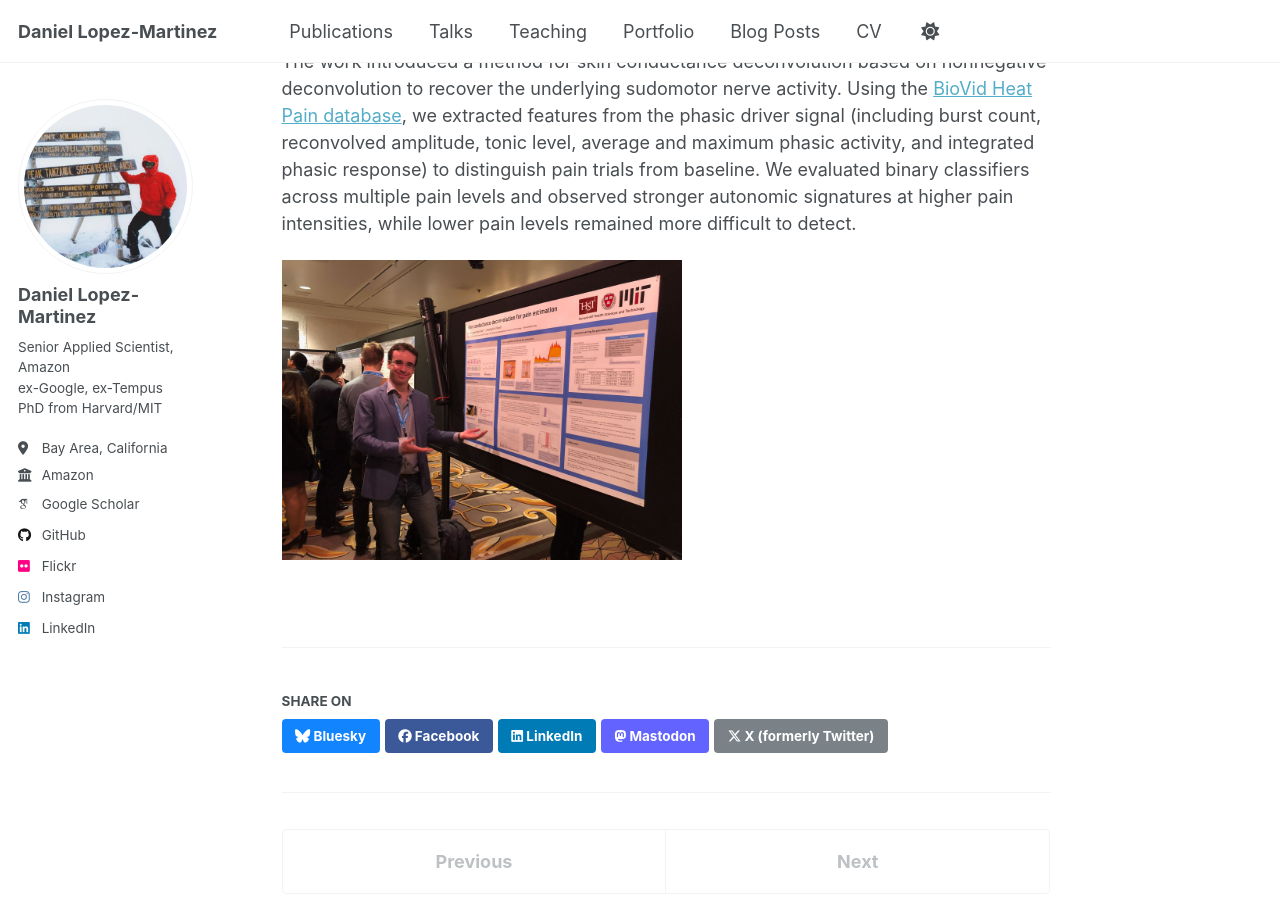
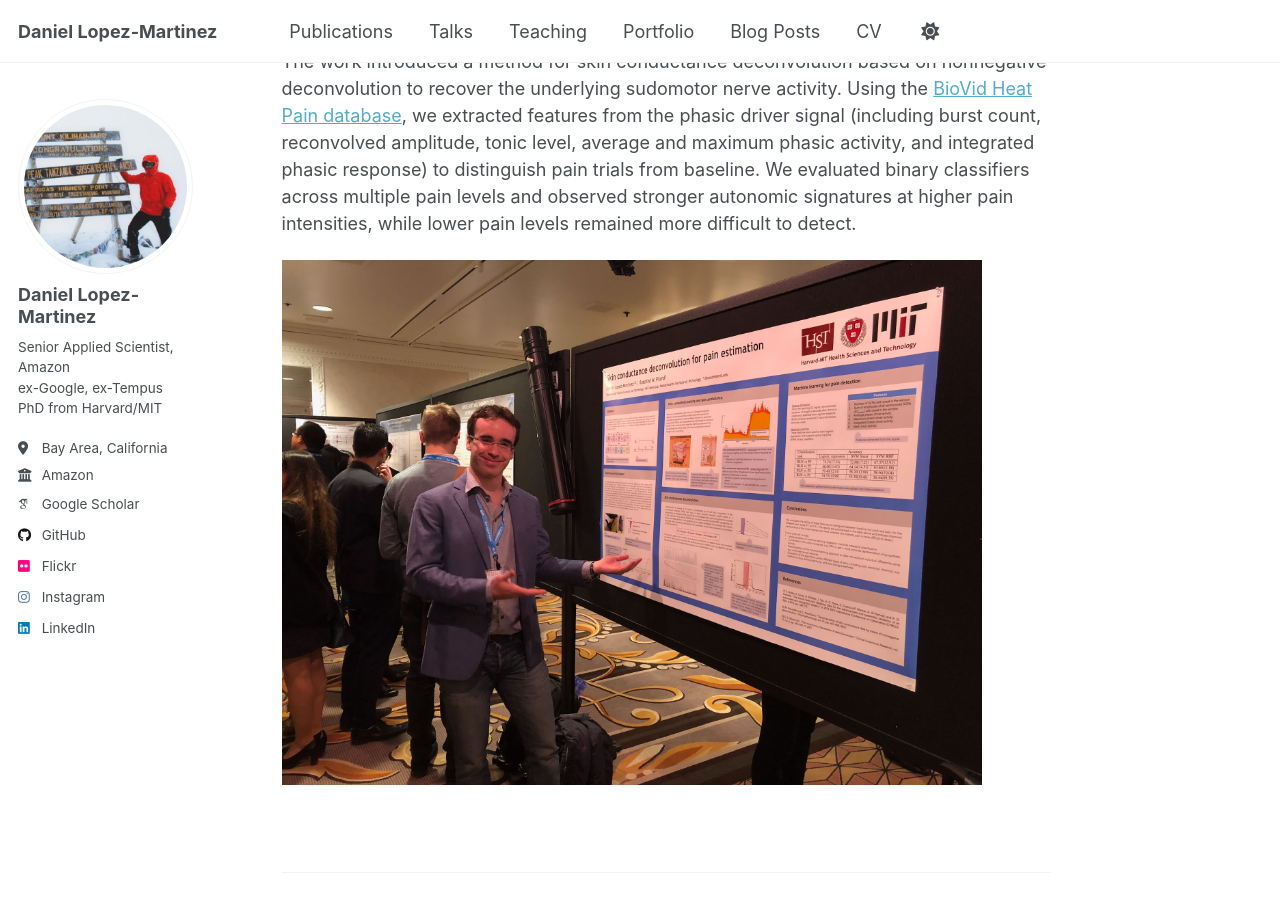
Before and after one commit to daniel-lopezmartinez/daniel-lopezmartinez.github.io, a Jekyll site: the page built from _talks/2018-03-05-bhi.md, in a window 1280 px wide and 900 px high, scrolled down 306 px. Built offline with Jekyll 4.4.1, drawn with Linux system fonts in a browser that asks for light colours; some web fonts are replaced; a script that is not in the unit is left out.

Commit message:
dimensions nit

```diff
--- a/_talks/2018-03-05-bhi.md
+++ b/_talks/2018-03-05-bhi.md
@@ -12,4 +12,4 @@ I presented a poster at the [International Conference on Biomedical and Health I
 
 The work introduced a method for skin conductance deconvolution based on nonnegative deconvolution to recover the underlying sudomotor nerve activity. Using the [BioVid Heat Pain database](https://www.nit.ovgu.de/nit/en/BioVid-p-1358.html), we extracted features from the phasic driver signal (including burst count, reconvolved amplitude, tonic level, average and maximum phasic activity, and integrated phasic response) to distinguish pain trials from baseline. We evaluated binary classifiers across multiple pain levels and observed stronger autonomic signatures at higher pain intensities, while lower pain levels remained more difficult to detect.
 
-<img src='/images/blog/2018-03-05-bhi.jpeg' width="400" height="700">
+<img src='/images/blog/2018-03-05-bhi.jpeg' width="700" height="400">
```
